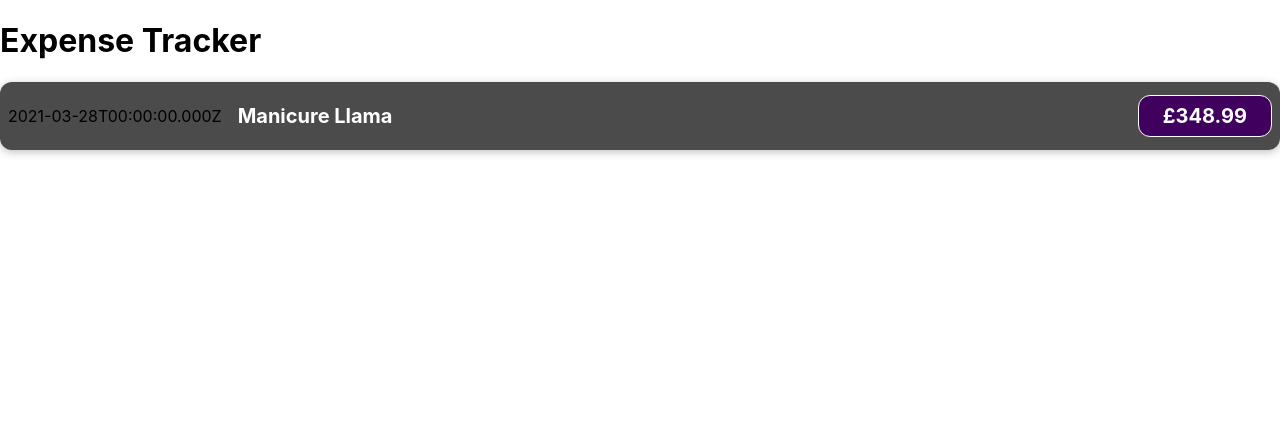
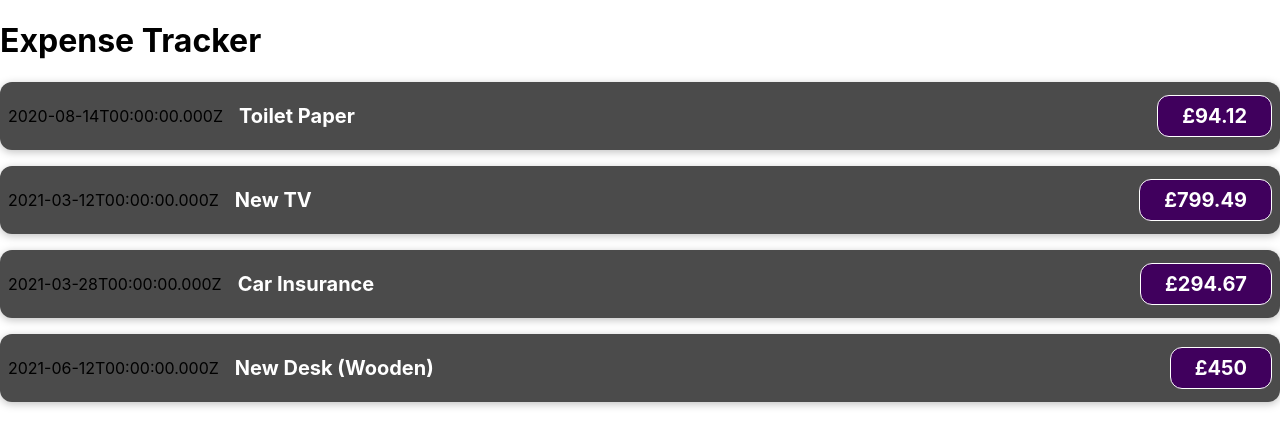
Before and after one commit to chrismillington/expense-tracker, a React (Create React App) app: page / in a window 1280 px wide. Shown: the top 446 px of the page. Built offline with nearby package versions, Linux system fonts and the light colour scheme.

Commit message:
48-passingDataProps

```diff
--- a/src/App.jsx
+++ b/src/App.jsx
@@ -1,4 +1,4 @@
-import Item from "./components/ExpenseItem";
+import ExpenseItem from "./components/ExpenseItem";
 function App() {
   const expenses = [
     {
@@ -25,7 +25,26 @@ function App() {
   return (
     <div>
       <h1>Expense Tracker</h1>
-      <Item />
+      <ExpenseItem
+        title={expenses[0].title}
+        amount={expenses[0].amount}
+        date={expenses[0].date}
+      />
+      <ExpenseItem
+        title={expenses[1].title}
+        amount={expenses[1].amount}
+        date={expenses[1].date}
+      />
+      <ExpenseItem
+        title={expenses[2].title}
+        amount={expenses[2].amount}
+        date={expenses[2].date}
+      />
+      <ExpenseItem
+        title={expenses[3].title}
+        amount={expenses[3].amount}
+        date={expenses[3].date}
+      />
     </div>
   );
 }
--- a/src/components/ExpenseItem.jsx
+++ b/src/components/ExpenseItem.jsx
@@ -1,16 +1,17 @@
 import "./ExpenseItem.css";
 
-function ExpenseItem() {
-  const ExpenseDate = new Date(2021, 2, 28);
-  const ExpenseTitle = "Manicure Llama";
-  const ExpenseAmount = 348.99;
+function ExpenseItem(props) {
+  // No Longer needed as all in props
+  // const ExpenseDate = new Date(2021, 2, 28);
+  // const ExpenseTitle = "Manicure Llama";
+  // const ExpenseAmount = 348.99;
 
   return (
     <div className="expense-item">
-      <p>{ExpenseDate.toISOString()}</p>
+      <p>{props.date.toISOString()}</p>
       <div className="expense-item__description">
-        <h2>{ExpenseTitle}</h2>
-        <div className="expense-item__price">£{ExpenseAmount}</div>
+        <h2>{props.title}</h2>
+        <div className="expense-item__price">£{props.amount}</div>
       </div>
     </div>
   );
```
